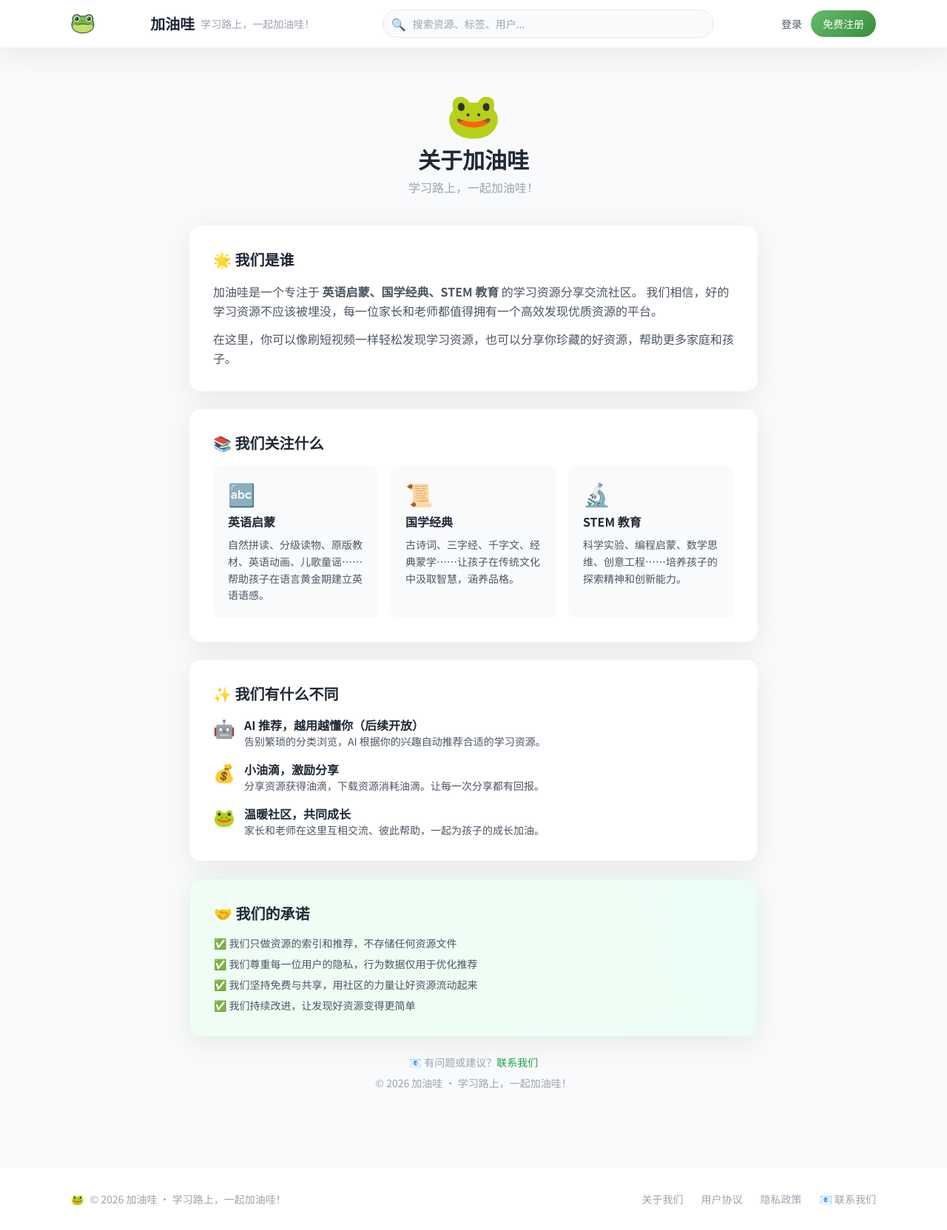
After one commit to clytiee/jiayouwa, a Django app: page /about/ in a window 1280 px wide. The commit adds this page. Shown: the whole page at 74% size. Run offline with Django 5.2, Linux system fonts and the light colour scheme; some libraries are stand-ins or nearby versions.

Commit message:
新增"关于我们"页面
改动清单：

功能	文件
关于我们页面	templates/about.html（新建）
路由	core/urls.py
页脚入口	templates/base.html

```diff
--- a/core/urls.py
+++ b/core/urls.py
@@ -2,6 +2,7 @@ from django.contrib import admin
 from django.urls import path, include
 from django.conf import settings
 from django.conf.urls.static import static
+from django.views.generic import TemplateView
 from .views import home_view, ranking_view, toggle_view_mode, search_view
 from core.admin import dashboard_view
 
@@ -18,6 +19,7 @@ urlpatterns = [
     path('notifications/', include('notifications.urls')),
     path('contact/', include('contact.urls')),
     path('api/', include('recommendations.urls')),
+    path('about/', TemplateView.as_view(template_name='about.html'), name='about'),
 ]
 
 if settings.DEBUG:
--- /dev/null
+++ b/templates/about.html
@@ -0,0 +1,102 @@
+{% extends 'base.html' %}
+{% load static %}
+
+{% block title %}关于我们 - 加油哇 🐸{% endblock %}
+
+{% block content %}
+<div class="max-w-3xl mx-auto py-8">
+
+    <!-- 头部 -->
+    <div class="text-center mb-10">
+        <div class="text-6xl mb-4">🐸</div>
+        <h1 class="text-3xl font-bold text-gray-800">关于加油哇</h1>
+        <p class="text-gray-400 mt-2">学习路上，一起加油哇！</p>
+    </div>
+
+    <!-- 我们是谁 -->
+    <div class="bg-white rounded-2xl card-shadow p-6 sm:p-8 mb-6">
+        <h2 class="text-xl font-bold text-gray-800 mb-4">🌟 我们是谁</h2>
+        <p class="text-gray-600 leading-relaxed">
+            加油哇是一个专注于 <strong>英语启蒙、国学经典、STEM 教育</strong> 的学习资源分享交流社区。
+            我们相信，好的学习资源不应该被埋没，每一位家长和老师都值得拥有一个高效发现优质资源的平台。
+        </p>
+        <p class="text-gray-600 leading-relaxed mt-3">
+            在这里，你可以像刷短视频一样轻松发现学习资源，也可以分享你珍藏的好资源，帮助更多家庭和孩子。
+        </p>
+    </div>
+
+    <!-- 我们关注什么 -->
+    <div class="bg-white rounded-2xl card-shadow p-6 sm:p-8 mb-6">
+        <h2 class="text-xl font-bold text-gray-800 mb-4">📚 我们关注什么</h2>
+        <div class="grid grid-cols-1 md:grid-cols-3 gap-4">
+            <div class="bg-gray-50 rounded-xl p-5">
+                <div class="text-3xl mb-2">🔤</div>
+                <h3 class="font-bold text-gray-800 mb-2">英语启蒙</h3>
+                <p class="text-sm text-gray-600 leading-relaxed">
+                    自然拼读、分级读物、原版教材、英语动画、儿歌童谣……帮助孩子在语言黄金期建立英语语感。
+                </p>
+            </div>
+            <div class="bg-gray-50 rounded-xl p-5">
+                <div class="text-3xl mb-2">📜</div>
+                <h3 class="font-bold text-gray-800 mb-2">国学经典</h3>
+                <p class="text-sm text-gray-600 leading-relaxed">
+                    古诗词、三字经、千字文、经典蒙学……让孩子在传统文化中汲取智慧，涵养品格。
+                </p>
+            </div>
+            <div class="bg-gray-50 rounded-xl p-5">
+                <div class="text-3xl mb-2">🔬</div>
+                <h3 class="font-bold text-gray-800 mb-2">STEM 教育</h3>
+                <p class="text-sm text-gray-600 leading-relaxed">
+                    科学实验、编程启蒙、数学思维、创意工程……培养孩子的探索精神和创新能力。
+                </p>
+            </div>
+        </div>
+    </div>
+
+    <!-- 我们有什么不同 -->
+    <div class="bg-white rounded-2xl card-shadow p-6 sm:p-8 mb-6">
+        <h2 class="text-xl font-bold text-gray-800 mb-4">✨ 我们有什么不同</h2>
+        <div class="space-y-4">
+            <div class="flex items-start space-x-3">
+                <span class="text-2xl flex-shrink-0">🤖</span>
+                <div>
+                    <h3 class="font-bold text-gray-800">AI 推荐，越用越懂你（后续开放）</h3>
+                    <p class="text-sm text-gray-600">告别繁琐的分类浏览，AI 根据你的兴趣自动推荐合适的学习资源。</p>
+                </div>
+            </div>
+            <div class="flex items-start space-x-3">
+                <span class="text-2xl flex-shrink-0">💰</span>
+                <div>
+                    <h3 class="font-bold text-gray-800">小油滴，激励分享</h3>
+                    <p class="text-sm text-gray-600">分享资源获得油滴，下载资源消耗油滴。让每一次分享都有回报。</p>
+                </div>
+            </div>
+            <div class="flex items-start space-x-3">
+                <span class="text-2xl flex-shrink-0">🐸</span>
+                <div>
+                    <h3 class="font-bold text-gray-800">温暖社区，共同成长</h3>
+                    <p class="text-sm text-gray-600">家长和老师在这里互相交流、彼此帮助，一起为孩子的成长加油。</p>
+                </div>
+            </div>
+        </div>
+    </div>
+
+    <!-- 我们的承诺 -->
+    <div class="bg-gradient-to-r from-green-50 to-emerald-50 rounded-2xl card-shadow p-6 sm:p-8 mb-6 border border-green-100">
+        <h2 class="text-xl font-bold text-gray-800 mb-4">🤝 我们的承诺</h2>
+        <ul class="space-y-2 text-sm text-gray-600">
+            <li>✅ 我们只做资源的索引和推荐，不存储任何资源文件</li>
+            <li>✅ 我们尊重每一位用户的隐私，行为数据仅用于优化推荐</li>
+            <li>✅ 我们坚持免费与共享，用社区的力量让好资源流动起来</li>
+            <li>✅ 我们持续改进，让发现好资源变得更简单</li>
+        </ul>
+    </div>
+
+    <!-- 联系我们 -->
+    <div class="text-center text-gray-400 text-sm">
+        <p>📧 有问题或建议？<a href="{% url 'contact:create' %}" class="text-green-600 hover:underline">联系我们</a></p>
+        <p class="mt-2">© 2026 加油哇 · 学习路上，一起加油哇！</p>
+    </div>
+
+</div>
+{% endblock %}
--- a/templates/base.html
+++ b/templates/base.html
@@ -436,7 +436,7 @@
                     <span>© 2026 加油哇 · 学习路上，一起加油哇！</span>
                 </div>
                 <div class="flex space-x-6 mt-4 sm:mt-0">
-                    <a href="#" class="hover:text-green-600">关于我们</a>
+                    <a href="{% url 'about' %}" class="hover:text-green-600">关于我们</a>
                     <a href="#" class="hover:text-green-600">用户协议</a>
                     <a href="#" class="hover:text-green-600">隐私政策</a>
 					<a href="{% url 'contact:create' %}" class="hover:text-green-600">📧 联系我们</a>
```
